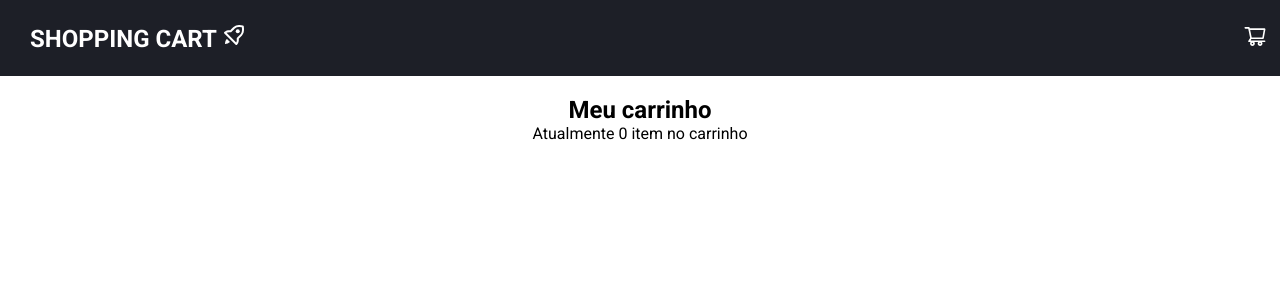
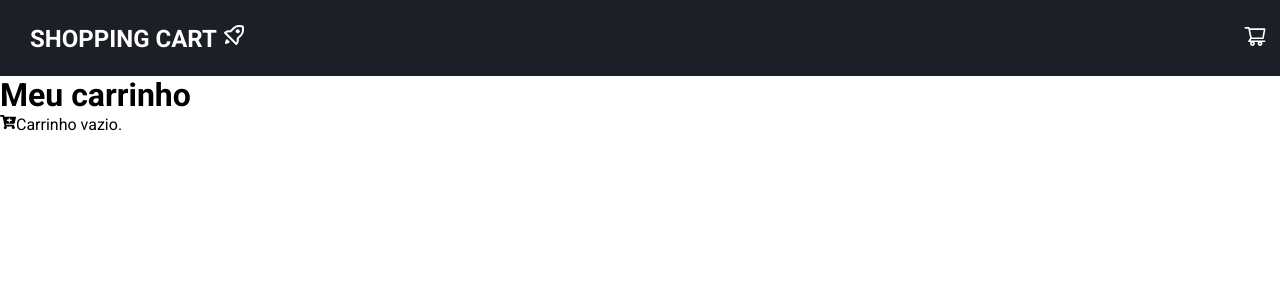
Before and after one commit to SoaresLeonardo/shopping-cart, a React (Vite) app in the folder app/: page /cart in a window 1280 px wide. Shown: the top 300 px of the page. Built offline with nearby package versions, Linux system fonts and the light colour scheme.

Commit message:
modifying item cartItems

```diff
--- a/app/src/pages/Cart/Cart.jsx
+++ b/app/src/pages/Cart/Cart.jsx
@@ -1,43 +1,56 @@
 import Navbar from "../../components/Navbar";
 import "./styles.css";
 import { IoMdRemove, IoMdAdd } from "react-icons/io";
-import { AiFillDelete } from "react-icons/ai";
+import { FaCartPlus } from "react-icons/fa";
 
 export default function Cart({ cart }) {
+  const priceTotal = cart.reduce((price, item) => price + item.price, 0);
+
   return (
     <>
       <div className="container">
         <Navbar cart={cart} />
-        <div className="my-cart">
-          <h2>Meu carrinho</h2>
-          <span>{`Atualmente ${cart.length} item no carrinho`}</span>
+        <div className="cartItems-title">
+          <h1>Meu carrinho</h1>
         </div>
-        <div className="cartItems-container">
+        {cart.length > 1 ? (
+          <div className="cartItems">
             {cart.map((item) => (
-            <div className="cartItem">
+              <div className="cartItem-container">
                 <div className="cartItem-image">
-                <img src={item.image} alt="Product image" />
+                  <img
+                    src={item.image}
+                    alt="Imagem do produto dentro do carrinho"
+                  />
+                  <div className="cartItem-functions">
+                    <button>
+                      <IoMdAdd />
+                    </button>
+                    <span className="cartItem-quanty">1</span>
+                    <button>
+                      <IoMdRemove />
+                    </button>
+                  </div>
                 </div>
                 <div className="cartItem-description">
                   <span>{item.description}</span>
                 </div>
-              <div className="cartItem-function">
-                <button className="cartItem-remove">
-                  <IoMdRemove className="cartItem-remove-btn" />
-                </button>
-                <button className="cartItem-add">
-                  <IoMdAdd className="cartItem-add-btn" />
-                </button>
+                <div className="cartItem-price">{`R$ ${item.price}`}</div>
               </div>
-              <div className="cartItem-price">
-                <span>{`R$ ${item.price}`}</span>
-              </div>
-              <div className="cartItem-delete">
-                <AiFillDelete />
+            ))}
+            <div className="finalize">
+              <button className="payment">Comprar</button>
+              <span className="total">
+                Total: {`R$: ${priceTotal.toFixed(2)}`}
+              </span>
             </div>
           </div>
-          ))}
+        ) : (
+          <div className="cartItem-empty">
+            <FaCartPlus className="cartItem-empty-icon"/>
+            <span>Carrinho vazio.</span>
           </div>
+        )}
       </div>
     </>
   );
```
Lines whose indentation alone changed are shown as unchanged.
